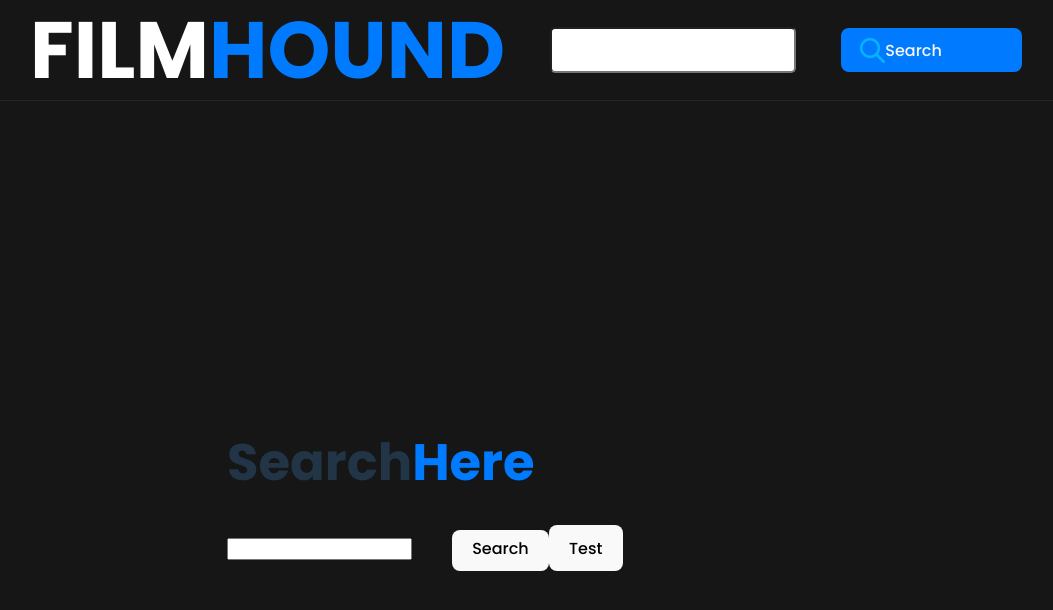
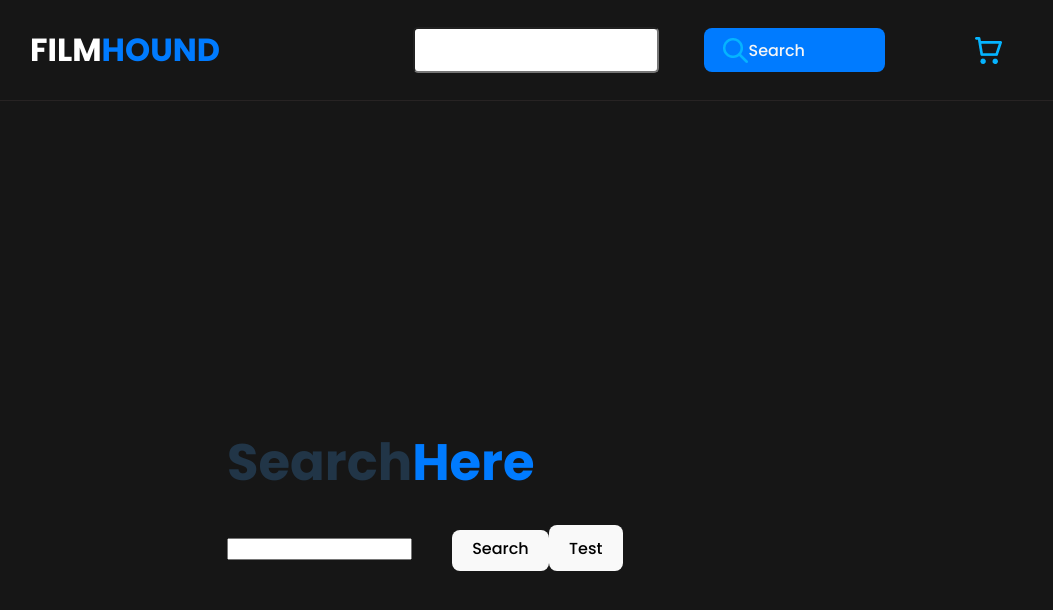
Before and after one commit to braindome/film-hound, a React (Vite) app: page /SearchedFilms in a window 1280 px wide. Shown: the top 610 px of the page, without its empty margins (223-1276 px from the left). Built offline with nearby package versions, Linux system fonts and the light colour scheme.

Commit message:
Navlogo fixad

```diff
--- a/src/components/navbar.css
+++ b/src/components/navbar.css
@@ -16,7 +16,7 @@
 
 
 .title {
-    font-size: 5rem;
+    font-size: 2rem;
     margin-left: -130px;
     color: white;
 }
```
